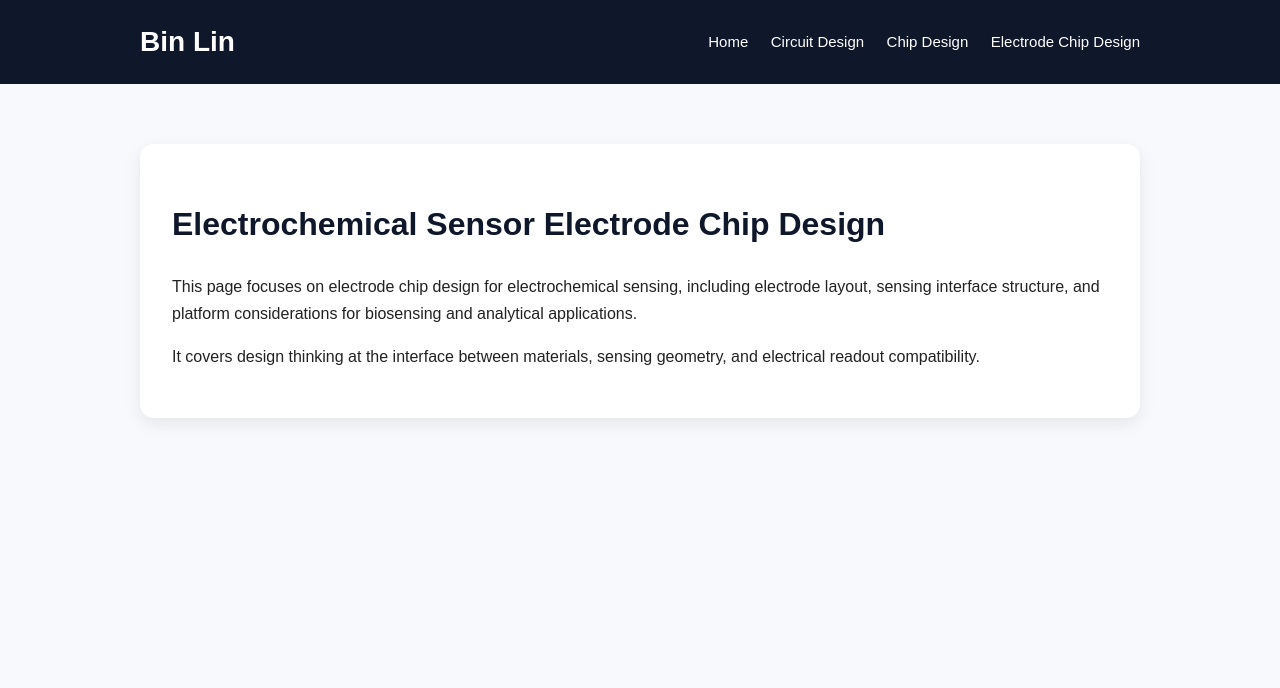
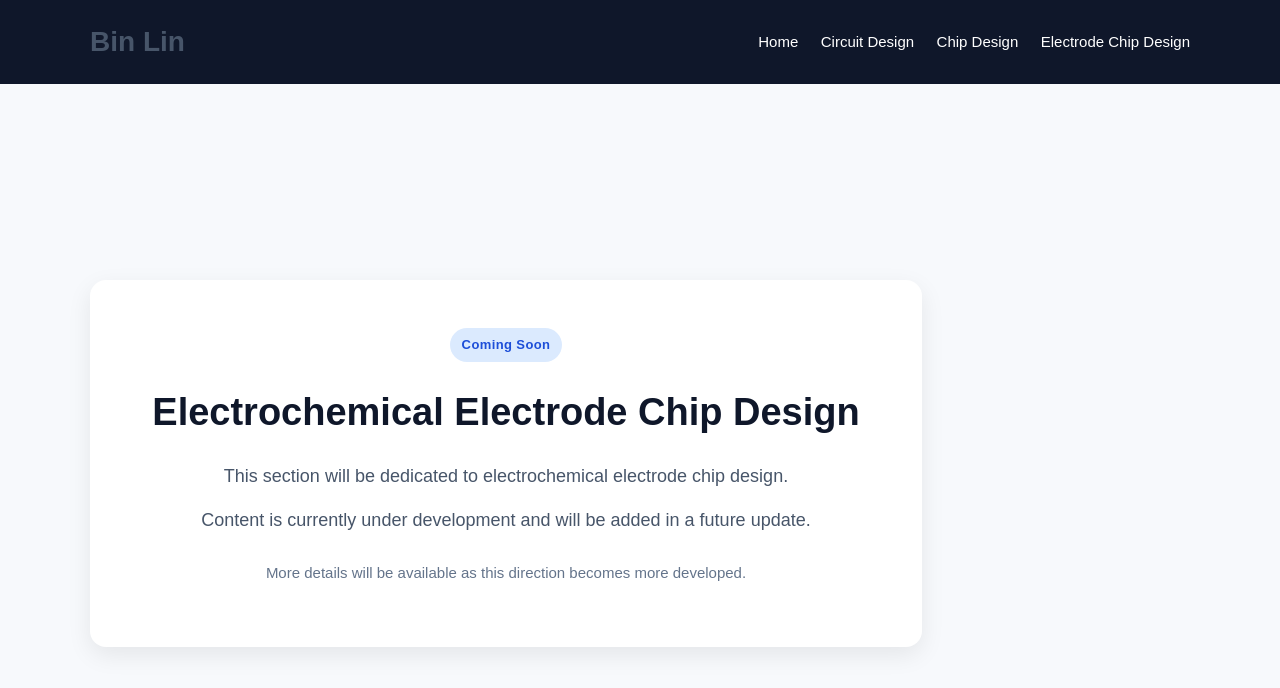
Before and after one commit to bilin33/bilin33.github.io, a plain HTML site: page electrode-chip.html in a window 1280 px wide. Drawn offline with Linux system fonts and the light colour scheme.

Commit message:
Update electrode-chip.html

```diff
--- a/electrode-chip.html
+++ b/electrode-chip.html
@@ -3,18 +3,102 @@
 <head>
   <meta charset="UTF-8" />
   <meta name="viewport" content="width=device-width, initial-scale=1.0" />
-  <title>Electrochemical Sensor Electrode Chip Design | Bin Lin</title>
+  <title>Electrochemical Electrode Chip Design | Bin Lin</title>
+  <meta name="description" content="Coming soon: electrochemical electrode chip design." />
   <style>
-    body { margin:0; font-family:Arial,sans-serif; line-height:1.7; color:#222; background:#f7f9fc; }
-    header { background:#0f172a; color:white; padding:18px 0; }
-    .container { width:90%; max-width:1000px; margin:0 auto; }
-    .topbar { display:flex; justify-content:space-between; align-items:center; flex-wrap:wrap; gap:20px; }
-    .site-title { font-size:28px; font-weight:bold; margin:0; }
-    nav a { color:white; text-decoration:none; margin-left:18px; font-size:15px; }
-    nav a:hover { text-decoration:underline; }
-    main { padding:60px 0; }
-    .content { background:white; border-radius:14px; padding:32px; box-shadow:0 6px 18px rgba(0,0,0,0.08); }
-    h1 { color:#0f172a; }
+    body {
+      margin: 0;
+      font-family: Arial, sans-serif;
+      line-height: 1.7;
+      color: #222;
+      background: #f7f9fc;
+    }
+
+    header {
+      background: #0f172a;
+      color: white;
+      padding: 18px 0;
+    }
+
+    .container {
+      width: 92%;
+      max-width: 1100px;
+      margin: 0 auto;
+    }
+
+    .topbar {
+      display: flex;
+      justify-content: space-between;
+      align-items: center;
+      gap: 20px;
+      flex-wrap: wrap;
+    }
+
+    .site-title {
+      font-size: 28px;
+      font-weight: bold;
+      margin: 0;
+    }
+
+    nav a {
+      color: white;
+      text-decoration: none;
+      margin-left: 18px;
+      font-size: 15px;
+    }
+
+    nav a:hover {
+      text-decoration: underline;
+    }
+
+    main {
+      min-height: calc(100vh - 120px);
+      display: flex;
+      align-items: center;
+      justify-content: center;
+      padding: 40px 0;
+    }
+
+    .coming-soon-box {
+      background: white;
+      border-radius: 16px;
+      box-shadow: 0 8px 24px rgba(0,0,0,0.08);
+      padding: 48px 36px;
+      max-width: 760px;
+      width: 100%;
+      text-align: center;
+    }
+
+    .tag {
+      display: inline-block;
+      background: #dbeafe;
+      color: #1d4ed8;
+      font-size: 13px;
+      font-weight: bold;
+      padding: 6px 12px;
+      border-radius: 999px;
+      margin-bottom: 18px;
+      letter-spacing: 0.03em;
+    }
+
+    h1 {
+      margin: 0 0 16px;
+      font-size: 38px;
+      color: #0f172a;
+    }
+
+    p {
+      margin: 0 auto 14px;
+      max-width: 620px;
+      font-size: 18px;
+      color: #475569;
+    }
+
+    .small-note {
+      margin-top: 24px;
+      font-size: 15px;
+      color: #64748b;
+    }
   </style>
 </head>
 <body>
@@ -30,18 +114,21 @@
     </div>
   </header>
 
-  <main class="container">
-    <div class="content">
-      <h1>Electrochemical Sensor Electrode Chip Design</h1>
-      <p>
-        This page focuses on electrode chip design for electrochemical sensing, including electrode
-        layout, sensing interface structure, and platform considerations for biosensing and
-        analytical applications.
-      </p>
-      <p>
-        It covers design thinking at the interface between materials, sensing geometry,
-        and electrical readout compatibility.
-      </p>
+  <main>
+    <div class="container">
+      <div class="coming-soon-box">
+        <div class="tag">Coming Soon</div>
+        <h1>Electrochemical Electrode Chip Design</h1>
+        <p>
+          This section will be dedicated to electrochemical electrode chip design.
+        </p>
+        <p>
+          Content is currently under development and will be added in a future update.
+        </p>
+        <p class="small-note">
+          More details will be available as this direction becomes more developed.
+        </p>
+      </div>
     </div>
   </main>
 </body>
```
